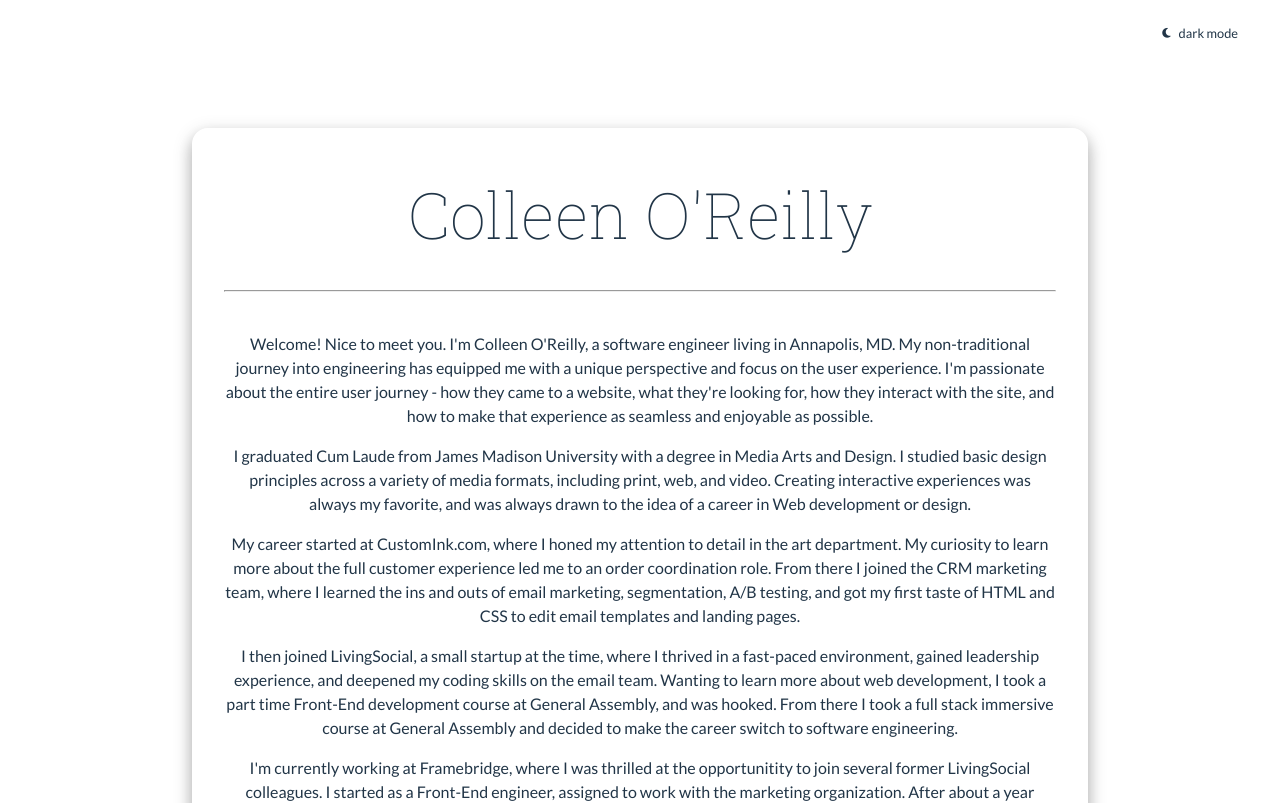
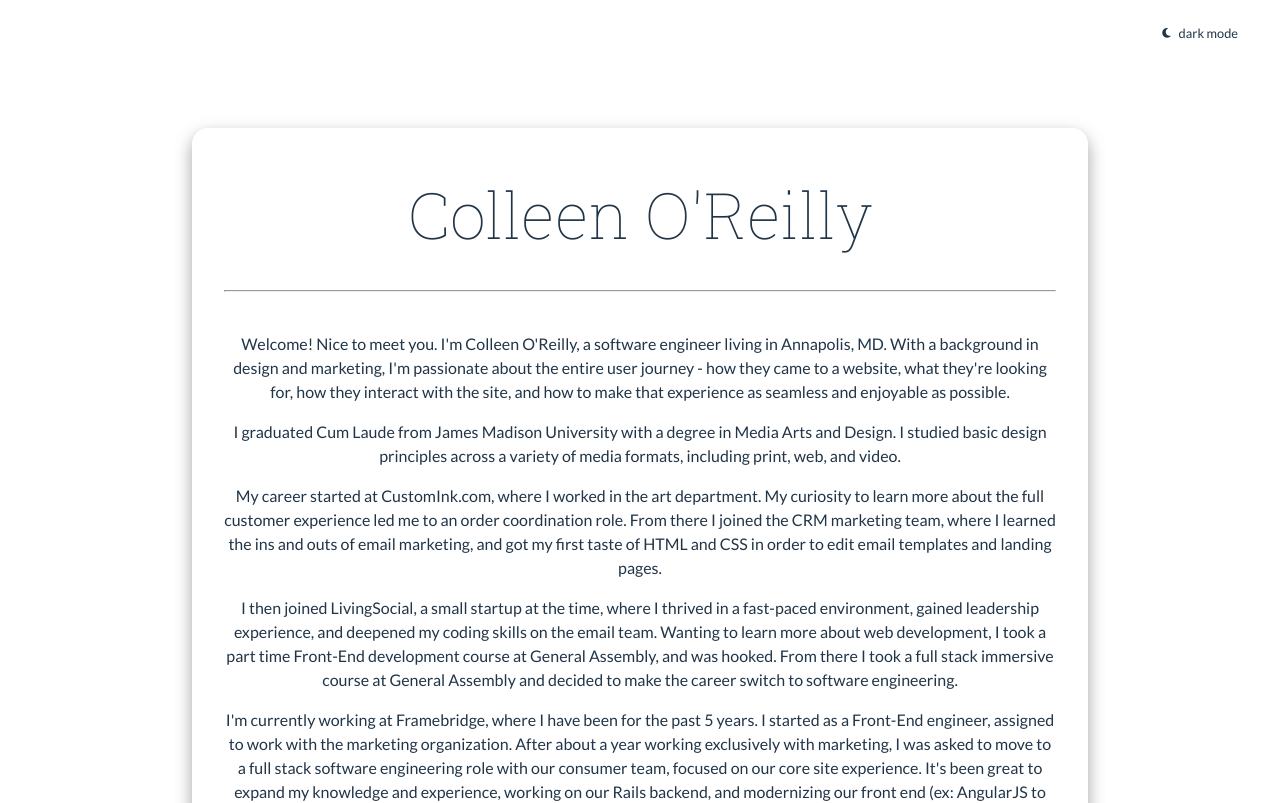
Before and after one commit to colleeno/colleeno.github.io, a Vue app: page / in a window 1280 px wide. Shown: the top 803 px of the page. Built offline with nearby package versions, Linux system fonts and the light colour scheme.

Commit message:
Small style tweaks and copy updates

```diff
--- a/index.html
+++ b/index.html
@@ -2,7 +2,7 @@
 <html lang="en">
   <head>
     <meta charset="UTF-8" />
-    <link rel="icon" type="image/svg+xml" href="public/smile-face.svg" />
+    <link rel="icon" type="image/svg+xml" href="/smile-face.svg" />
     <meta name="viewport" content="width=device-width, initial-scale=1.0" />
     <meta name="og:title" content="Colleen O'Reilly" />
     <meta name="description" content="Welcome, view my software engineering bio" />
--- a/src/components/Welcome.vue
+++ b/src/components/Welcome.vue
@@ -11,19 +11,18 @@
 			<section class="copy">
 				<p>
 					Welcome! Nice to meet you. I&#39;m Colleen O&#39;Reilly, a software engineer living in Annapolis, MD.
-					My non-traditional journey into engineering has equipped me with a unique perspective and focus on the user experience.
-					I&#39;m passionate about the entire user journey - how they came to a website, what they&#39;re looking for, how they interact with the site,
+					With a background in design and marketing, I&#39;m passionate about the entire user journey - how they came to a website,
+					what they&#39;re looking for, how they interact with the site,
 					and how to make that experience as seamless and enjoyable as possible.
 				</p>
 				<p>
 					I graduated Cum Laude from James Madison University with a degree in Media Arts and Design. I studied basic design principles across
-					a variety of media formats, including print, web, and video. Creating interactive experiences was always my favorite, and was always drawn
-					to the idea of a career in Web development or design.
+					a variety of media formats, including print, web, and video.
 				</p>
 				<p>
-					My career started at CustomInk.com, where I honed my attention to detail in the art department. My curiosity to learn more about the
+					My career started at CustomInk.com, where I worked in the art department. My curiosity to learn more about the
 					full customer experience led me to an order coordination role. From there I joined the CRM marketing team, where I learned the ins and outs
-					of email marketing, segmentation, A/B testing, and got my first taste of HTML and CSS to edit email templates and landing pages.
+					of email marketing, and got my first taste of HTML and CSS in order to edit email templates and landing pages.
 				</p>
 				<p>
 					I then joined LivingSocial, a small startup at the time, where I thrived in a fast-paced environment, gained leadership experience,
@@ -31,7 +30,7 @@
 					and was hooked. From there I took a full stack immersive course at General Assembly and decided to make the career switch to software engineering.
 				</p>
 				<p>
-					I&#39;m currently working at Framebridge, where I was thrilled at the opportunitity to join several former LivingSocial colleagues. I started as a Front-End
+					I&#39;m currently working at Framebridge, where I have been for the past 5 years. I started as a Front-End
 					engineer, assigned to work with the marketing organization. After about a year working exclusively with marketing, I was asked to move to a full stack software engineering
 					role with our consumer team, focused on our core site experience. It&#39;s been great to expand my knowledge and experience, working on our Rails backend,
 					and modernizing our front end (ex: AngularJS to Vue.js). Most recently I played a pivotal role in the migration of the consumer-facing website to Shopify,
@@ -43,7 +42,7 @@
 					When I&#39;m not working, I love spending time outdoors, visiting Bethany Beach, and spending with my awesome rescue dog Weezer.
 					If you&#39;d like to connect, please reach out to me on <a href="https://www.linkedin.com/in/colleen-o-reilly-a207579/" target="_blank">LinkedIn</a>,
 					and you can find me on github as <a href="https://github.com/colleeno" target="_blank">colleeno</a>.
-					You can click <a href="/public/Resume_ColleenOReilly.pdf" download="Resume_Colleen O'Reilly">here</a> to download the hardcopy of my resume.
+					You can click <a href="/Resume_ColleenOReilly.pdf" download="Resume_Colleen O'Reilly">here</a> to download the hardcopy of my resume.
 					Thanks for stopping by!
 				</p>
 			</section>
@@ -130,8 +129,12 @@ export default {
 	}
 
 	.border {
-		margin: 40px 0;
+		margin: 30px 0;
 		transform-origin: center;
+
+		@media screen and (min-width: $md) {
+			margin: 40px 0;
+		}
 	}
 
 	.text-content {
@@ -139,10 +142,14 @@ export default {
 		box-shadow: 0 8px 16px 0 rgba(0,0,0,0.2), 0 6px 20px 0 rgba(0,0,0,0.19);
 		height: 100%;
 		margin: 10% auto;
-		max-width: 80%;
+		max-width: 90%;
 		padding: 2em;
 		position: relative;
 		z-index: 2;
+
+		@media screen and (min-width: $md) {
+			max-width: 80%;
+		}
 
 		@media screen and (min-width: $lg) {
 			max-width: 70%;
--- a/src/style.scss
+++ b/src/style.scss
@@ -46,9 +46,13 @@ body {
 h1 {
   font-family: 'Roboto Slab', serif;
   font-weight: 200;
-  font-size: 4em;
+  font-size: 3em;
   line-height: 1.1;
   margin: 0.3em;
+
+  @media screen and (min-width: $md) {
+    font-size: 4em;
+  }
 }
 
 button {
```
